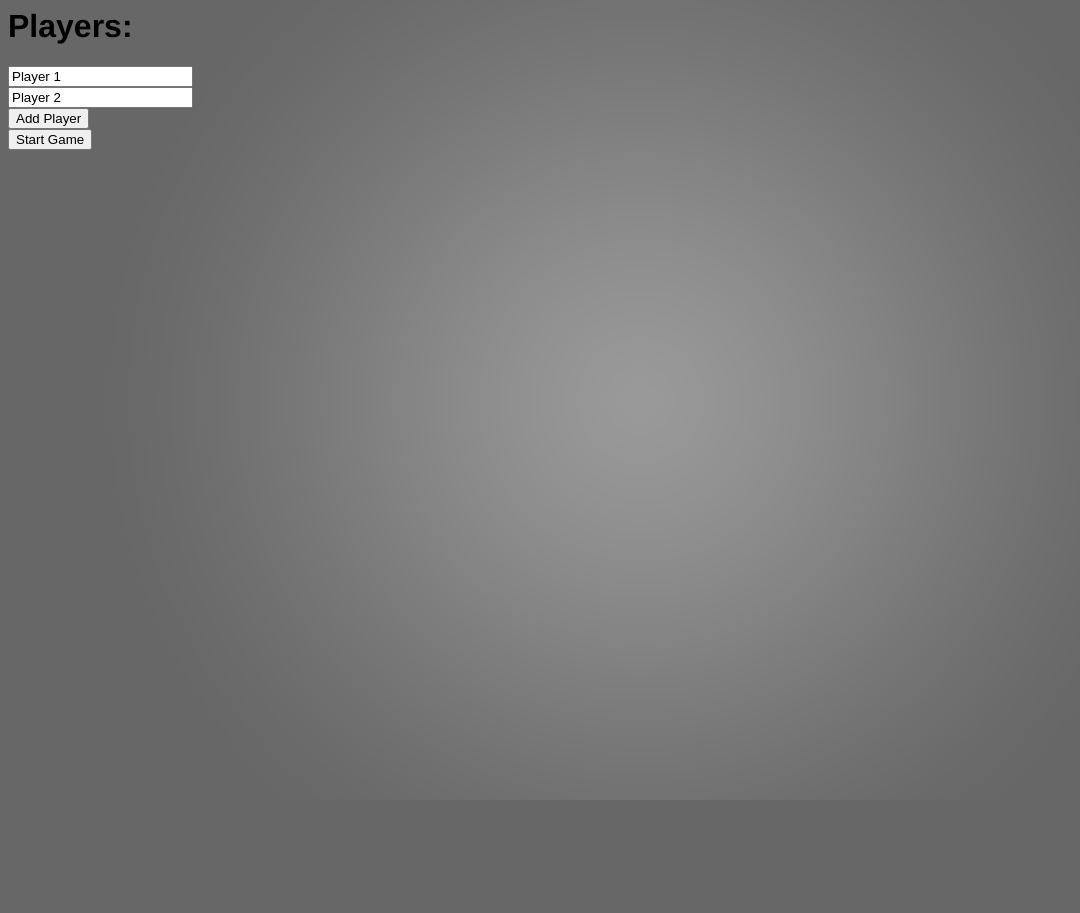
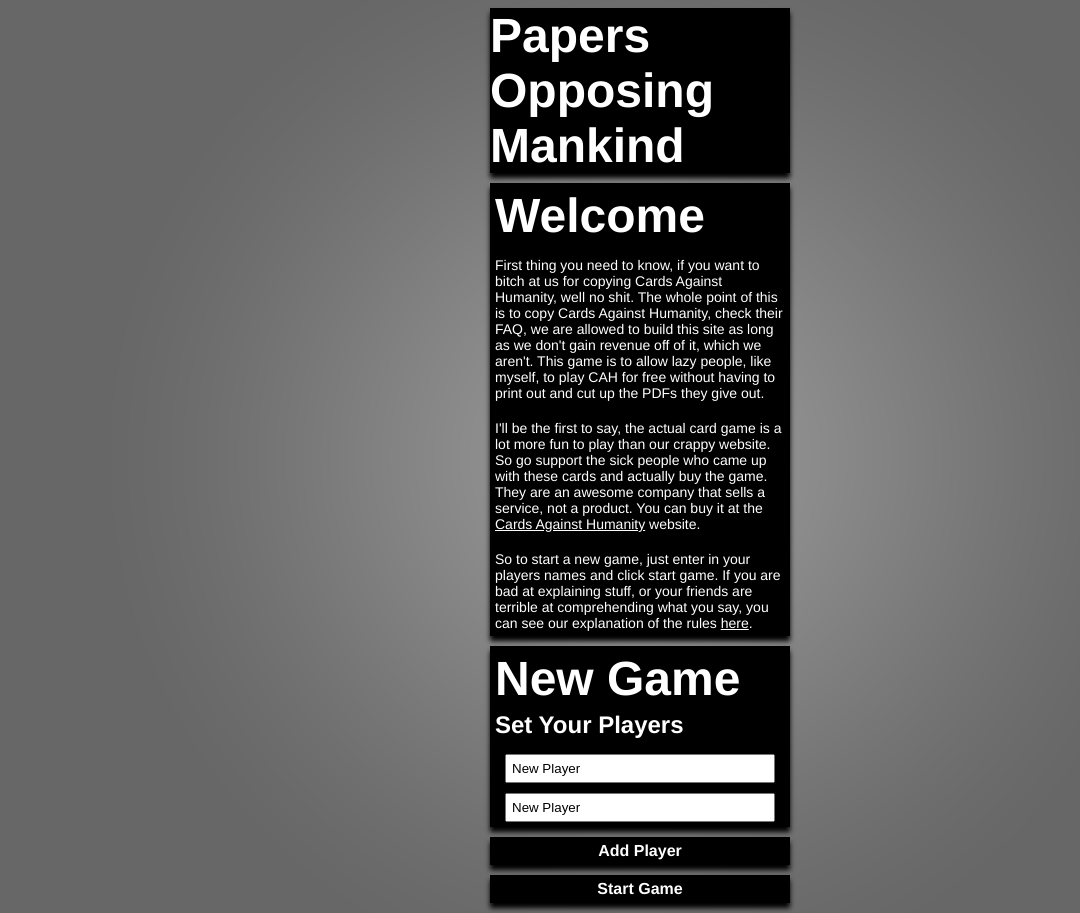
Before and after one commit to laroccrj/CAH, a PHP site: page / in a window 1280 px wide. Shown: the whole page, without its empty margins (0-1080 px from the left). Before the commit the page ends 785 px from the top, so only its background shows below. Run offline with PHP 8.4, Linux system fonts and the light colour scheme; some libraries are stand-ins or nearby versions.

Commit message:
added a bunch of stuff

```diff
--- a/css/main.css
+++ b/css/main.css
@@ -1,7 +1,12 @@
+*, *:before, *:after {
+  -moz-box-sizing: border-box; -webkit-box-sizing: border-box; box-sizing: border-box;
+ }
+
 body
 {
-	background: url('../images/background.png') no-repeat center center fixed;
+	background: url('../images/background.png') center center fixed;
 	font-family: "Helvetica Neue", Helvetica, sans-serif;
+	position:relative;
 }
 .cover_message
 {
@@ -15,10 +20,27 @@
 	padding-top:25px;
 	display:none;
 	color:#fff;
+	font-size:48px;
+	font-weight:bold;
+	z-index:2;
 }
-.cover_message td
+.cover_message button
 {
+	border:none;
+	background:none;
+	background-color:#000;
+	font-size:48px;
+	font-weight:bold;
+	margin-top:20px;
+	border:1px solid #fff;
 	color:#fff;
+}
+.cover_message button:hover
+{
+	cursor:pointer;
+	background-color:#fff;
+	color:#000;
+	border:none;
 }
 #game
 {
@@ -27,16 +49,14 @@
 .card img
 {
 	position:absolute;
-	width:160px;
-	height:160px;
+	left:0px;
 	bottom:15px;
-	left:15px;
 }
 .card
 {
 	position:relative;
-	width:175px;
-	height:250px;
+	width:200px;
+	height:300px;
 	-webkit-border-radius: 5px;
 	-moz-border-radius: 5px;
 	border-radius: 5px;
@@ -45,6 +65,7 @@
 	border:1px solid #2d2d2d;
 	background-color:#fff;
 	box-shadow: 0px 5px 5px #000;
+	cursor:default;
 }
 #black_card
 {
@@ -68,8 +89,8 @@
 	cursor: pointer;
 	text-align:center;
 	position:absolute;
-	width:125px;
-	left:40px;
+	width:80%;
+	left:10%;
 	top:175px;
 	background-color:#000;
 	color:#fff;
@@ -95,3 +116,102 @@
 	top:0px;
 	right:10px;
 }
+#score_board
+{
+	cursor:pointer;
+	position:relative;
+	padding:10px;
+	background-color:#000;
+	color:#fff;
+	width:250px;
+	font-weight:bold;
+	box-shadow: 0px 5px 5px #000;
+}
+#scores
+{
+	display:none;
+	border-top:1px solid #fff;
+	margin-top:5px;
+	padding-top:5px;
+	cursor:pointer;
+}
+#scores td
+{
+	color:#fff;
+	text-align:right;
+}
+#score_board .arrow
+{
+	position:absolute;
+	top:3px;
+	right:5px;
+}
+#setup h1
+{
+	font-weight:bold;
+	font-size:48px;
+	padding:5px;
+	padding-bottom:0px;
+	margin-bottom:0px;
+	margin-top:0px;
+	color:#fff;
+}
+#setup h2
+{
+	padding:5px;
+	margin-bottom:5px;
+	margin-top:0px;
+	color:#fff;
+}
+#setup input
+{
+	width:90%;
+	margin-left:5%;
+	padding:5px;
+	margin-top:5px;
+	margin-bottom:5px;
+}
+#setup .button
+{
+	width:100%;
+	padding:5px;
+	background-color:#000;
+	color:#fff;
+	font-weight:bold;
+	margin-top:5px;
+	text-align:center;
+	cursor:pointer;
+}
+#setup .button:hover
+{
+	background-color:#fff;
+	color:#000;
+}
+#title
+{
+	background-color:#000;
+	color:#fff;
+	font-size:48px;
+	font-weight:bold;
+}
+#setup p
+{
+	color:#fff;
+	font-size:14px;
+	padding:5px;
+	padding-top:0px;
+	margin-bottom:0px;
+}
+#setup a
+{
+	color:#fff;
+}
+#setup .block
+{
+	position:relative;
+	width:300px;
+	margin: 0 auto;
+	background-color:#000;
+	box-shadow: 0px 5px 5px #000;
+	margin-bottom:10px;
+}
--- /dev/null
+++ b/css/responsive.css
@@ -0,0 +1,57 @@
+@media screen and (max-width: 1024px)
+{
+	.card .button
+	{
+		display:block;
+		padding:25px;
+		top:125px;
+	}
+	.cover_message button
+	{
+		border:none;
+		background:none;
+		background-color:#fff;
+		font-size:48px;
+		font-weight:bold;
+		margin-top:20px;
+		color:#000;
+	}
+	#setup input
+	{
+		padding:15px;
+	}
+	#setup .button
+	{
+		padding:25px;
+	}
+}
+@media screen and (max-width: 360px)
+{
+	.cover_message
+	{
+		font-size:36px;
+	}
+	.cover_message button
+	{
+		font-size:36px;
+	}
+	.card
+	{
+		margin-left:auto;
+		margin-right:auto;
+	}
+	#white_cards .card
+	{
+		margin-left:auto;
+		margin-right:auto;
+		float:none;
+	}
+	#menu
+	{
+		position:static;
+	}
+	#score_board
+	{
+		width:100%;
+	}
+}
--- a/index.html
+++ b/index.html
@@ -1,30 +1,63 @@
+<!DOCTYPE html>
 <html>
 	<head>
-		<title>CAH</title>
+		<title>POM</title>
 		<script src="http://ajax.googleapis.com/ajax/libs/jquery/1.10.2/jquery.min.js"></script>
 		<script type="text/javascript" src="js/player.js"></script>
+		<script type="text/javascript" src="js/autoClearInput.js"></script>
 		<script type="text/javascript" src="js/deck.js"></script>
 		<script type="text/javascript" src="js/loading.js"></script>
 		<script type="text/javascript" src="js/setup.js"></script>
 		<script type="text/javascript" src="js/game.js"></script>
 		<link rel="stylesheet" type="text/css" href="css/main.css">
+		<link rel="stylesheet" type="text/css" href="css/responsive.css">
+		<meta name="viewport" content="width=device-width; initial-scale=1.0">
 	</head>
 	<body>
 		<div id="loading" class="cover_message">
 			Loading...
 		</div>
 		<div id="setup">
-			<h1>Players:</h1>
-			<div id="player_list_setup">
-				<div><input type="text" class="player_name" value="Player 1"></div>
-				<div><input type="text" class="player_name" value="Player 2"></div>
+			<div id="title" class="block">
+				Papers<br />
+				Opposing<br />
+				Mankind<br />
 			</div>
-			<div><button onclick="addPlayer()">Add Player</button></div>
-			<div><button onclick="setupGame()">Start Game</button></div>
+			<div class="block">
+				<h1>Welcome</h1>
+				<p>
+					First thing you need to know, if you want to bitch at us for copying Cards Against Humanity, well no shit. The whole point of this is to copy Cards Against Humanity, check their FAQ, we are allowed to build this site as long as we don't gain revenue off of it, which we aren't. This game is to allow lazy people, like myself, to play CAH for free without having to print out and cut up the PDFs they give out.
+				</p>
+				<p>
+					I'll be the first to say, the actual card game is a lot more fun to play than our crappy website. So go support the sick people who came up with these cards and actually buy the game. They are an awesome company that sells a service, not a product. You can buy it at the <a href="http://cardsagainsthumanity.com/" target="_blank">Cards Against Humanity</a> website.
+				</p>
+				<p>
+					So to start a new game, just enter in your players names and click start game. If you are bad at explaining stuff, or your friends are terrible at comprehending what you say, you can see our explanation of the rules <a href="rules.html">here</a>.
+				</p>
+			</div>
+			<div class="block">
+				<h1>New Game</h1>
+				<h2>Set Your Players</h2>
+				<div id="player_list_setup">
+					<div><input type="text" class="player_name autoClear" value="" default="New Player"></div>
+					<div><input type="text" class="player_name autoClear" value="" default="New Player"></div>
+				</div>
+			</div>
+			<div class="block">
+				<div class="button" onclick="addPlayer()">Add Player</div>
+			</div>
+			<div class="block">
+				<div class="button" onclick="setupGame()">Start Game</div>
+			</div>
 		</div>
 		<div id="game">
 			<div id="menu" class="layer">
-				<button onclick="showScore()">Score Board</button>
+				<div id="score_board" onclick="scoreboard()">
+					Score Board
+					<image class="arrow" id="score_board_arrow" src="images/downArrow.png">
+					<div id="scores">
+					</div>
+				</div>
 			</div>
 			<div id="black_card" class="card layer">
 				<div id="black_card_txt">
@@ -42,11 +75,5 @@
 			Congratulations <span id="winner"></span><br />
 			<button onclick="newRound()">Next Round</button>
 		</div>
-		<div id="score_board" class="cover_message">
-			Score:<br />
-			<div id="scores">
-			</div>
-			<button onclick="closeScore()">Close</button>
-		</div>
 	</body>
 </html>
--- /dev/null
+++ b/js/autoClearInput.js
@@ -0,0 +1,47 @@
+
+$(checkInputs);
+
+function checkInputs() {
+	var inputs = $('.autoClear');
+	for(var i = 0; i < inputs.length; i++) {
+		$(inputs[i]).click(onDefaultFocus);
+		$(inputs[i]).blur(checkInputOnBlur);
+		checkInput(inputs[i]);
+	}
+}
+
+function checkInputOnBlur() {
+
+	input = $(this);
+	var def = input.attr('default');
+
+	if(def) {
+		if(input.val() == '') {
+			input.val(def);
+		}
+	}
+}
+
+function checkInput(input) {
+
+	input = $(input);
+	var def = input.attr('default');
+
+	if(def) {
+		if(input.val() == '') {
+			input.val(def);
+		}
+	}
+}
+
+function onDefaultFocus() {
+	input = $(this);
+
+	var def = input.attr('default');
+
+	if(def) {
+		if(input.val() == def) {
+			input.val('');
+		}
+	}
+}
--- a/js/deck.js
+++ b/js/deck.js
@@ -31,4 +31,10 @@
 
 		return cards;
 	}
+
+	this.discard = discard;
+	function discard(card)
+	{
+		this.discarded.push(card);
+	}
 }
--- a/js/game.js
+++ b/js/game.js
@@ -5,12 +5,13 @@
 {
 	for(var i = 0; i < players.length; i++)
 	{
-		var cards = white_cards.drawCards(5);
+		var cards = white_cards.drawCards(10);
 		players[i].cards = cards;
 	}
 
 	$("#setup").hide();
 	newRound();
+	updateScore();
 	$("#game").show();
 	stopLoading();
 }
@@ -39,6 +40,7 @@
 		player : cur_white_player
 	});
 
+	white_cards.discard(card);
 	cur_white_player++;
 
 	if(cur_white_player >= players.length)
@@ -58,6 +60,7 @@
 
 function startSelect()
 {
+	shufflePlayed();
 	$("#white_cards").html('');
 
 	for(var i = 0; i < played_cards.length; i++)
@@ -66,7 +69,7 @@
 		$("#white_cards").append(card);
 	}
 
-	pass(players[cur_black_player]);
+	pass_select(players[cur_black_player]);
 }
 
 function select(player)
@@ -87,6 +90,7 @@
 		cur_white_player = 0;
 	}
 
+	updateScore();
 	win(players[player]);
 }
 
@@ -94,7 +98,9 @@
 {
 	$("#win").hide();
 	pass(players[cur_white_player]);
-	$("#black_card_txt").text(black_cards.drawCard());
+	var card = black_cards.drawCard();
+	$("#black_card_txt").text(card);
+	black_cards.discard(card);
 	setWhiteCards(players[cur_white_player].cards);
 	played_cards = new Array();
 }
@@ -105,12 +111,7 @@
 	$("#win").show();
 }
 
-function closeScore()
-{
-	$("#score_board").hide();
-}
-
-function showScore()
+function updateScore()
 {
 	var table = "<table>";
 
@@ -118,11 +119,41 @@
 	{
 		var player = players[i];
 
-		table += "<tr><td>" + player.name + "</td><td>" + player.score + "</td></tr>";
+		table += "<tr><td>" + player.name + ":</td><td>" + player.score + "</td></tr>";
 	}
 
 	table += "</table>";
 
 	$("#scores").html(table);
-	$("#score_board").show();
 }
+
+function scoreboard()
+{
+	var scores = $("#scores");
+
+	if(scores.is(":visible"))
+	{
+		scores.hide();
+		$("#score_board_arrow").attr('src', 'images/downArrow.png');
+	}
+	else
+	{
+		scores.show();
+		$("#score_board_arrow").attr('src', 'images/upArrow.png');
+	}
+}
+
+function shufflePlayed()
+{
+	var newSet = new Array();
+	var num = played_cards.length;
+
+	for(var i = 0; i < num; i++)
+	{
+		var ran = Math.floor(Math.random() * played_cards.length);
+		newSet.push(played_cards[ran]);
+		played_cards.splice(ran, 1);
+	}
+
+	played_cards = newSet;
+}
--- a/js/player.js
+++ b/js/player.js
@@ -23,6 +23,12 @@
 	$("#pass").show();
 }
 
+function pass_select(player)
+{
+	$("#pass_to").text(player.name + " to read the cards");
+	$("#pass").show();
+}
+
 function passed()
 {
 	$("#pass").hide();
--- a/js/setup.js
+++ b/js/setup.js
@@ -6,7 +6,8 @@
 
 function addPlayer()
 {
-	$('#player_list_setup div:last').after('<div><input type="text" class="player_name"></div>');
+	$('#player_list_setup div:last').after('<div><input type="text" class="player_name autoClear" value="" default="New Player"></div>');
+	checkInputs();
 }
 
 function setupGame()
```
Also changed, not shown: php/cardAdmin/deleteCard.php (added, +27 -0 lines), php/cardAdmin/editCard.php (added, +28 -0 lines), php/cardAdmin/list.php (added, +57 -0 lines), php/cardAdmin/login.php (added, +24 -0 lines), rules.html (added, +45 -0 lines), images/BlackCard.png, images/WhiteCard.png, images/downArrow.png (added), images/upArrow.png (added).
